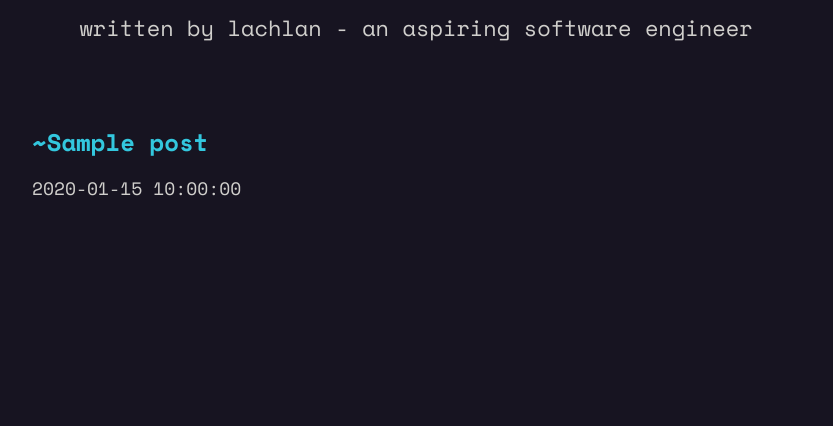
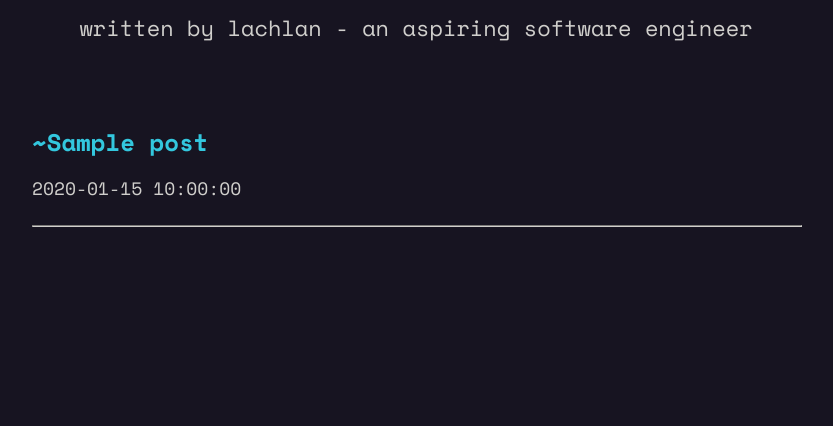
Before and after one commit to lachlan-cooney/flask-application, a Flask app: template templates/index.html in a window 1280 px wide. Shown: the part 261-687 px from the top of the page, without its empty margins (224-1057 px from the left). Run offline with Flask 3, Linux system fonts and the light colour scheme; the template is opened without the code that fills it: most values are stand-ins (such as "Sample title", 1, 10 or a date in 2020).

Commit message:
feat: aligned posts in a column and added a seperator

```diff
--- a/static/css/style.css
+++ b/static/css/style.css
@@ -11,6 +11,11 @@ a {
 
 ul {
     list-style-type: none;
+}
+
+hr {
+    width: 100%;
+    border-color: #D0CFCC;
 }
 
 body {
@@ -87,7 +92,7 @@ body {
 
 .posts-section {
     display: flex;
-    gap: 10%;
+    flex-direction: column;
 }
 
 .post {
--- a/templates/index.html
+++ b/templates/index.html
@@ -14,6 +14,7 @@
                 </a>
                 <p class="time-stamp">{{ post['created'] }}</p>
             </div>
+            <hr>
         {% endfor %}
     </div>
 {% endblock %}
```
